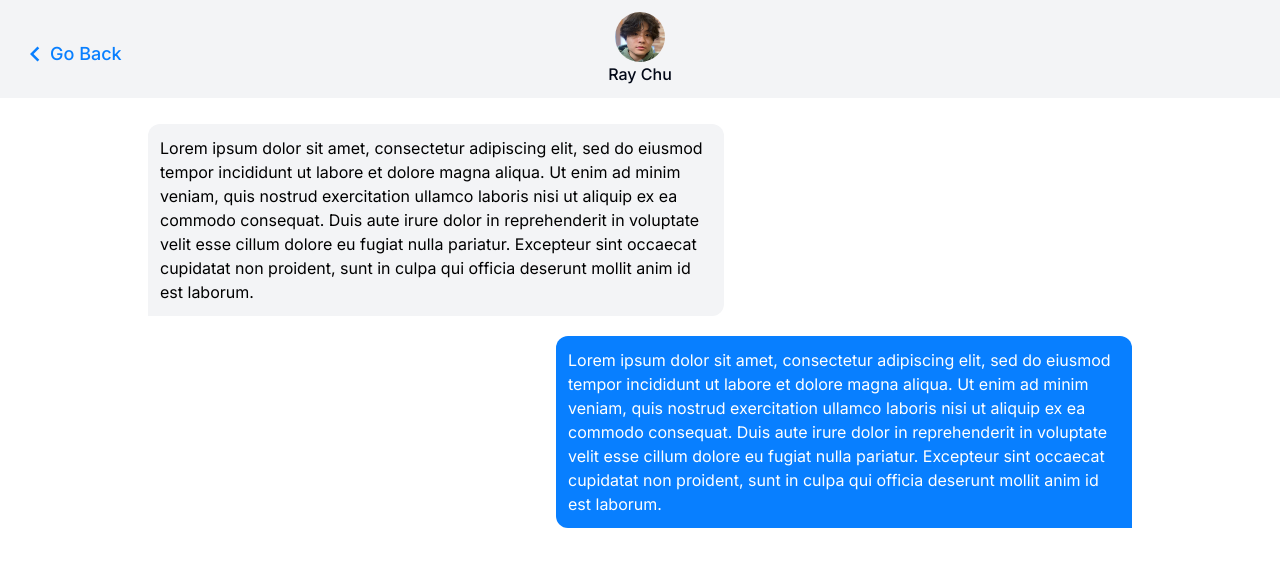
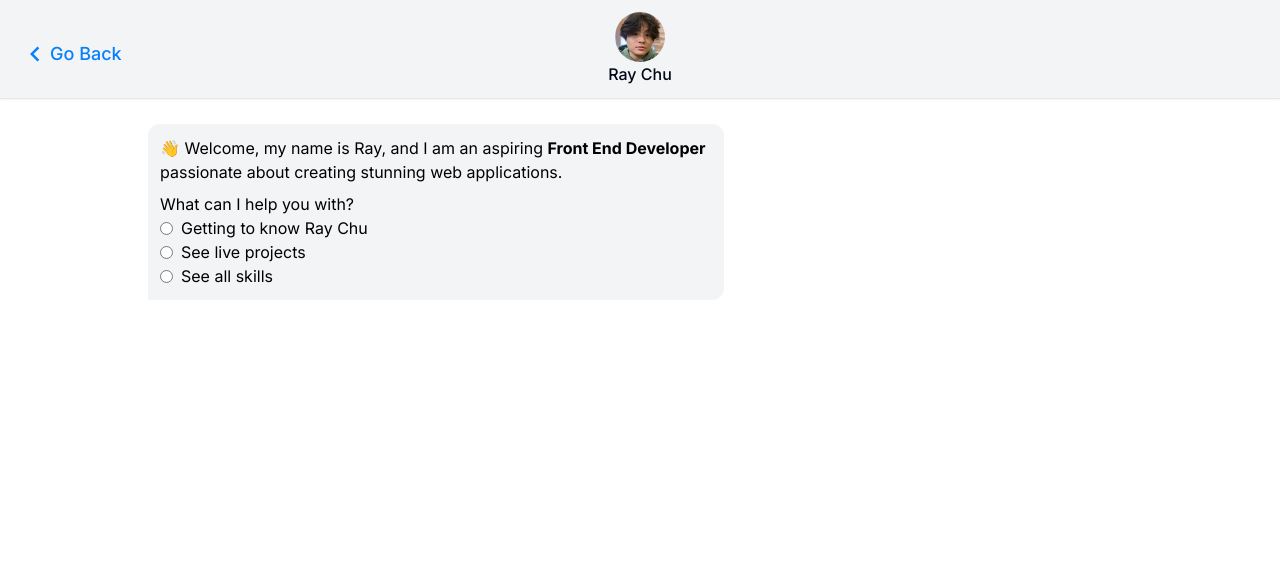
Before and after one commit to RayChu83/portfolio-v2, a Next.js app: page / in a window 1280 px wide. Shown: the top 566 px of the page. Built offline with nearby package versions, Linux system fonts and the light colour scheme.

Commit message:
Added call to action options and built the about option

```diff
--- a/package.json
+++ b/package.json
@@ -21,6 +21,7 @@
     "react-typed": "^2.0.12",
     "tailwind-merge": "^2.3.0",
     "tailwindcss-animate": "^1.0.7",
+    "uuid": "^9.0.1",
     "vaul": "^0.9.1"
   },
   "devDependencies": {
--- a/src/app/_components/Chats.jsx
+++ b/src/app/_components/Chats.jsx
@@ -1,15 +1,76 @@
 "use client";
-import { ReactTyped } from "react-typed";
+import Link from "next/link";
 
 import React, { useState } from "react";
+import Cta from "./Cta";
+
+const getReceivedMessage = (type, updateChats) => {
+  let message;
+  switch (type) {
+    case "Welcome":
+      message = (
+        <>
+          <p>
+            👋 Welcome, my name is Ray, and I am an aspiring{" "}
+            <strong>Front End Developer </strong>
+            passionate about creating stunning web applications.
+          </p>
+          <Cta type={type} updateChats={updateChats} />
+        </>
+      );
+      break;
+    case "About":
+      message = (
+        <>
+          <p>
+            Hey, I am Ray as mentioned earlier, I was born and raised in
+            Manhattan NY, and I&apos;ve have been{" "}
+            <strong>coding for a little over a year</strong>. Outside of my
+            work, I am currently attending school at the Manhattan Early College
+            School for Advertising while taking courses at the Borough of
+            Manhattan Community College. On a personal level I am very
+            enthusiastic about trying new things and building connections with
+            people. If you have any questions feel free to reach out via{" "}
+            <Link
+              href="https://www.linkedin.com/in/raychu83/"
+              target="_blank"
+              className="font-medium text-[--primary-color]"
+            >
+              {" "}
+              LinkedIn{" "}
+            </Link>
+            or through
+            <Link
+              href="mailto:rayc12079@gmail.com"
+              target="_blank"
+              className="font-medium text-[--primary-color]"
+            >
+              {" "}
+              Email
+            </Link>
+            .
+          </p>
+          <Cta type={type} updateChats={updateChats} />
+        </>
+      );
+      break;
+    default: {
+      message = (
+        <>
+          <p>Unable to handle your request, Please try again!</p>
+        </>
+      );
+    }
+  }
+  return message;
+};
 
 export default function Chats() {
   const [chats, setChats] = useState([
-    { direction: "received", type: "welcome" },
-    { direction: "sent" },
+    { direction: "received", type: "Welcome" },
   ]);
   return (
-    <section className="flex flex-col py-3 px-5 gap-5">
+    <section className="flex flex-col py-3 px-5 gap-3">
       {chats.map((chat) => (
         <article
           key={chat}
@@ -22,13 +83,11 @@ export default function Chats() {
             p-3 rounded-xl max-w-xl
           `}
         >
-          Lorem ipsum dolor sit amet, consectetur adipiscing elit, sed do
-          eiusmod tempor incididunt ut labore et dolore magna aliqua. Ut enim ad
-          minim veniam, quis nostrud exercitation ullamco laboris nisi ut
-          aliquip ex ea commodo consequat. Duis aute irure dolor in
-          reprehenderit in voluptate velit esse cillum dolore eu fugiat nulla
-          pariatur. Excepteur sint occaecat cupidatat non proident, sunt in
-          culpa qui officia deserunt mollit anim id est laborum.
+          {chat.direction === "sent" ? (
+            <p>{chat.message}</p>
+          ) : (
+            getReceivedMessage(chat.type, setChats)
+          )}
         </article>
       ))}
     </section>
--- /dev/null
+++ b/src/app/_components/Cta.jsx
@@ -0,0 +1,47 @@
+import React from "react";
+import { v4 } from "uuid";
+
+export default function Cta({ type, updateChats }) {
+  const id = v4();
+  const handleChange = (e) => {
+    updateChats((prev) => [
+      ...prev,
+      { direction: "sent", message: e.target.value },
+      { direction: "received", type: e.target.value },
+    ]);
+  };
+  const options = [
+    { optionValue: "About", optionLabel: "Getting to know Ray Chu" },
+    { optionValue: "Projects", optionLabel: "See live projects" },
+    { optionValue: "Skills", optionLabel: "See all skills" },
+  ];
+  return (
+    <section className="mt-2">
+      <p>
+        {type === "Welcome"
+          ? "What can I help you with?"
+          : "Anything else I can help with?"}
+      </p>
+      {options
+        .filter((option) => option.optionValue !== type)
+        .map((option) => (
+          <span className="flex items-center gap-2" key={option}>
+            <input
+              type="radio"
+              id={`${option.optionValue}-${id}`}
+              name={`cta-${id}`}
+              value={option.optionValue}
+              onChange={handleChange}
+              className="cursor-pointer"
+            />
+            <label
+              htmlFor={`${option.optionValue}-${id}`}
+              className="cursor-pointer"
+            >
+              {option.optionLabel}
+            </label>
+          </span>
+        ))}
+    </section>
+  );
+}
--- a/src/app/page.jsx
+++ b/src/app/page.jsx
@@ -1,7 +1,6 @@
 import {
   Drawer,
   DrawerContent,
-  DrawerHeader,
   DrawerTrigger,
 } from "@/components/ui/drawer";
 import {
@@ -23,7 +22,7 @@ import React from "react";
 export default function Home() {
   return (
     <>
-      <nav className="py-3 px-5 bg-gray-100 flex justify-center fixed w-full top-0">
+      <nav className="py-3 px-5 bg-gray-100 flex justify-center fixed w-full top-0 border-b border-gray-200 drop-shadow-sm">
         <div className="flex items-center text-lg text-[--primary-color] cursor-pointer absolute left-5 top-[39px] font-medium">
           <MdKeyboardArrowLeft className="text-3xl" />
           <span className="sm:block hidden">Go Back</span>
@@ -70,7 +69,7 @@ export default function Home() {
                 <span className="text-sm">LinkedIn</span>
               </Link>
               <Link
-                href=""
+                href="/resume.pdf"
                 target="_blank"
                 className="bg-gray-100 py-2 px-5 flex flex-col items-center rounded-lg hover:bg-gray-200 transition-colors"
               >
```
Also changed, not shown: 2 other files (tests, documents, lock files or other folders).
